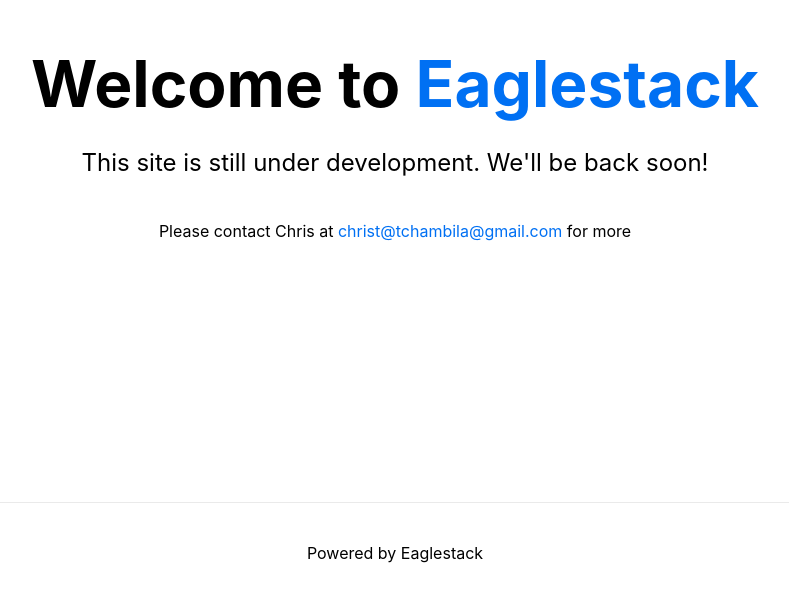
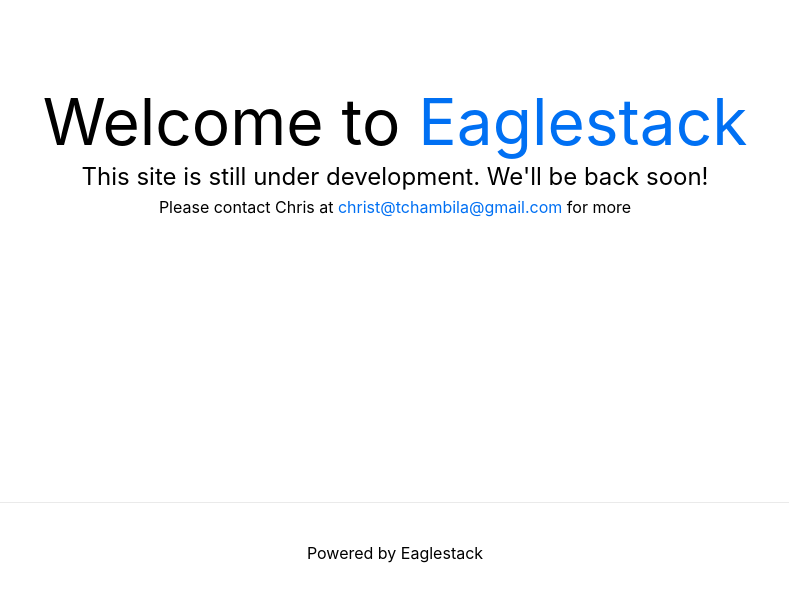
Before and after one commit to ChClaude/eaglestack, a Next.js app: page / in a window 1280 px wide. Shown: the part 198-800 px from the top of the page, without its empty margins (245-1034 px from the left). Built offline with nearby package versions, Linux system fonts and the light colour scheme.

Commit message:
add tailwind, add sass support

```diff
--- a/components/Header.tsx
+++ b/components/Header.tsx
@@ -0,0 +1,7 @@
+import React from 'react';
+
+const Header = () => {
+  return <header>My Header</header>;
+};
+
+export default Header;
--- a/package.json
+++ b/package.json
@@ -6,7 +6,7 @@
     "dev": "next dev",
     "build": "next build && next export",
     "start": "next start",
-    "format": "prettier --write \"pages/**/*.{js,jsx,ts,tsx}\"",
+    "format": "prettier --write \"pages/**/*.{js,jsx,ts,tsx} components/**/*.{js,jsx,ts,tsx}\"",
     "lint": "eslint \"src/**/*.{js,jsx}\" --quiet"
   },
   "dependencies": {
@@ -17,6 +17,7 @@
     "postcss": "7",
     "react": "17.0.1",
     "react-dom": "17.0.1",
+    "sass": "^1.32.8",
     "tailwindcss": "npm:@tailwindcss/postcss7-compat"
   },
   "devDependencies": {
--- a/pages/_app.tsx
+++ b/pages/_app.tsx
@@ -1,4 +1,4 @@
-import '../styles/globals.css';
+import '../styles/globals.scss';
 import App, { AppProps } from 'next/app';
 
 function MyApp({ Component, pageProps }: AppProps) {
--- a/pages/index.tsx
+++ b/pages/index.tsx
@@ -1,6 +1,6 @@
 import Head from 'next/head';
 import Link from 'next/link';
-import styles from '../styles/Home.module.css';
+import styles from '../styles/Home.module.scss';
 
 const Home = () => (
   <div className={styles.container}>
--- a/styles/globals.css
+++ b/styles/globals.scss
@@ -1,7 +1,17 @@
+@tailwind base;
+@tailwind components;
+@tailwind utilities;
+
+* {
+  padding: 0;
+  margin: 0;
+  box-sizing: border-box;
+}
+
 html,
 body {
-  padding: 0;
-  margin: 0;
+  min-width: 100%;
+  min-height: 100%;
   font-family: -apple-system, BlinkMacSystemFont, Segoe UI, Roboto, Oxygen,
     Ubuntu, Cantarell, Fira Sans, Droid Sans, Helvetica Neue, sans-serif;
 }
@@ -10,7 +20,3 @@ a {
   color: inherit;
   text-decoration: none;
 }
-
-* {
-  box-sizing: border-box;
-}
--- a/tailwind.config.js
+++ b/tailwind.config.js
@@ -8,4 +8,4 @@ module.exports = {
     extend: {},
   },
   plugins: [],
-}
+};
```
Also changed, not shown: styles/Home.module.scss (renamed from styles/Home.module.css), 1 other file (tests, documents, lock files or other folders).
